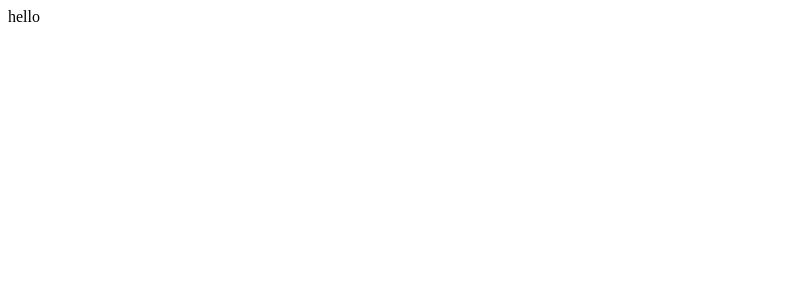
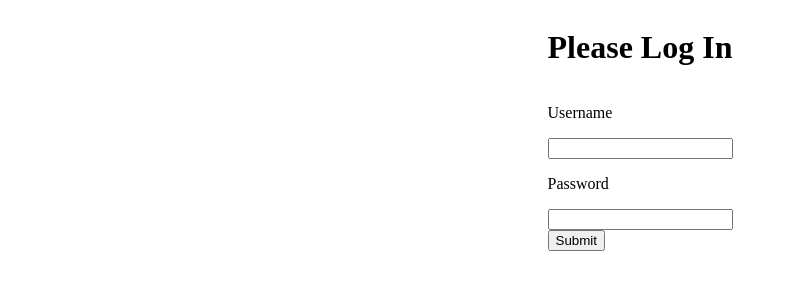
Before and after one commit to alvinlim540/TT3_Group27, a React (Create React App) app in the folder dbshack/: page /dashboard in a window 1280 px wide. Shown: the top 300 px of the page, without its empty margins (0-788 px from the left). Built offline with nearby package versions, Linux system fonts and the light colour scheme.

Commit message:
Login Page
No function, just the display

```diff
--- a/dbshack/package.json
+++ b/dbshack/package.json
@@ -8,6 +8,7 @@
     "@testing-library/user-event": "^12.1.10",
     "react": "^17.0.1",
     "react-dom": "^17.0.1",
+    "react-router-dom": "^5.2.0",
     "react-scripts": "4.0.3",
     "web-vitals": "^1.0.1"
   },
--- /dev/null
+++ b/dbshack/src/App.css
@@ -0,0 +1,3 @@
+.wrapper {
+    padding: 20px;
+}
--- a/dbshack/src/App.js
+++ b/dbshack/src/App.js
@@ -1,9 +1,29 @@
+import React, {useState} from 'react';
+import './App.css';
+import { BrowserRouter, Route, Switch } from 'react-router-dom';
+import Dashboard from '../src/components/Dashboard/Dashboard';
+import Login from '../src/components/Login/Login';
+import Preferences from '../src/components/Preferences/Preferences';
 
 
 function App() {
+  const [token, setToken] = useState();
+  if(!token) {
+    return <Login setToken={setToken} />
+  }
   return (
-    <div className="App">
-      hello
+    <div className="wrapper">
+      <h1>Application</h1>
+      <BrowserRouter>
+        <Switch>
+          <Route path="/dashboard">
+            <Dashboard />
+          </Route>
+          <Route path="/preferences">
+            <Preferences />
+          </Route>
+        </Switch>
+      </BrowserRouter>
     </div>
   );
 }
--- /dev/null
+++ b/dbshack/src/components/Dashboard/Dashboard.js
@@ -0,0 +1,7 @@
+import React from 'react';
+
+export default function Dashboard() {
+  return(
+    <h2>Dashboard</h2>
+  );
+}
--- /dev/null
+++ b/dbshack/src/components/Login/Login.css
@@ -0,0 +1,5 @@
+.login-wrapper {
+    display: flex;
+    flex-direction: column;
+    align-items: center;
+}
--- /dev/null
+++ b/dbshack/src/components/Login/Login.js
@@ -0,0 +1,23 @@
+import React from 'react';
+import './Login.css';
+
+export default function Login() {
+  return(
+    <div className="login-wrapper">
+    <h1>Please Log In</h1>
+    <form>
+      <label>
+        <p>Username</p>
+        <input type="text" />
+      </label>
+      <label>
+        <p>Password</p>
+        <input type="password" />
+      </label>
+      <div>
+        <button type="submit">Submit</button>
+      </div>
+    </form>
+    </div>
+  )
+}
--- /dev/null
+++ b/dbshack/src/components/Preferences/Preferences.js
@@ -0,0 +1,7 @@
+import React from 'react';
+
+export default function Preferences() {
+  return(
+    <h2>Preferences</h2>
+  );
+}
```
Also changed, not shown: 2 other files (tests, documents, lock files or other folders).
